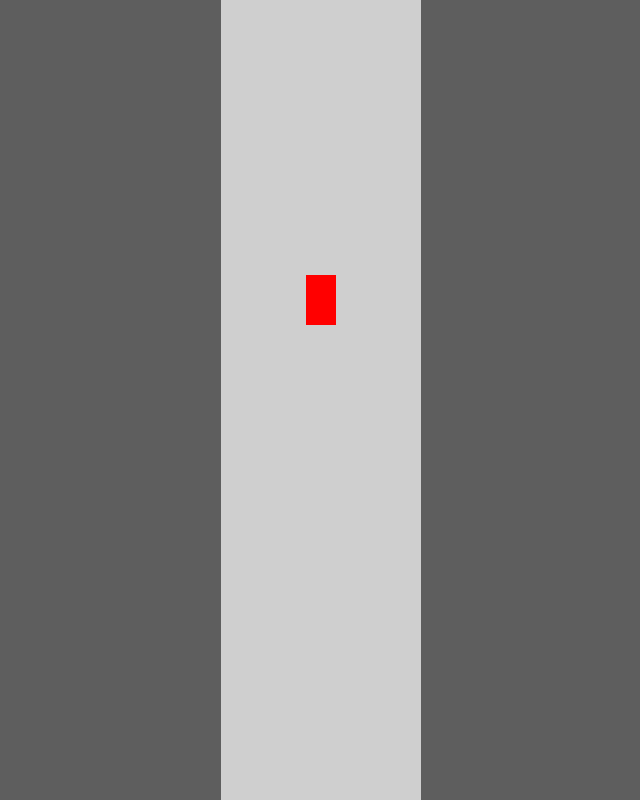
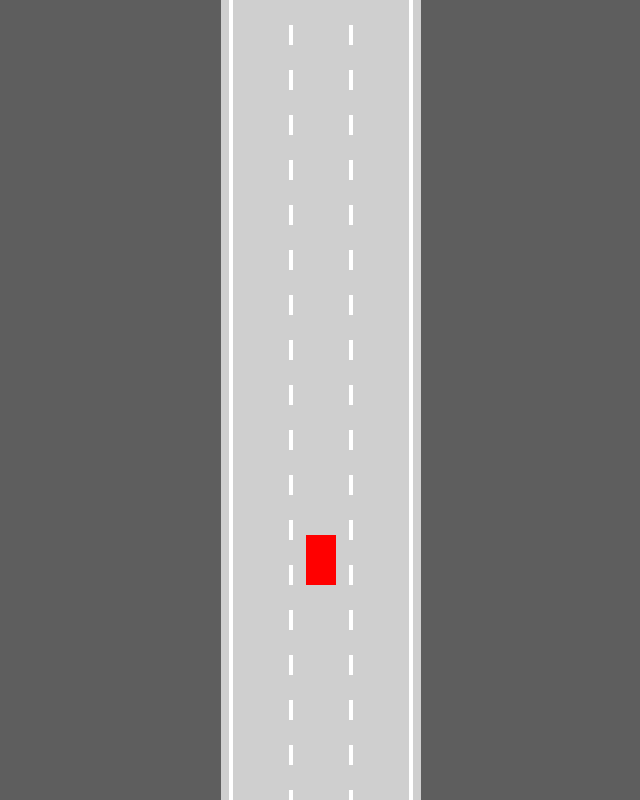
Before and after one commit to bartosztrusinski/self-driving-car-highway, a plain HTML site: page index.html in a window 1280 px wide. Shown: the whole page, without its empty margins (319-959 px from the left). Drawn offline with Linux system fonts and the light colour scheme.

Commit message:
Add road class and utility file

```diff
--- a/dist/Car.js
+++ b/dist/Car.js
@@ -23,6 +23,9 @@ var Car = /** @class */ (function () {
             right: false,
         };
     }
+    Car.prototype.getCoords = function () {
+        return { x: this.x, y: this.y };
+    };
     Car.prototype.draw = function (ctx) {
         ctx.save();
         ctx.translate(this.x, this.y);
--- /dev/null
+++ b/dist/Road.js
@@ -0,0 +1,48 @@
+"use strict";
+var Road = /** @class */ (function () {
+    function Road(horizontalCenter, width, laneCount) {
+        if (laneCount === void 0) { laneCount = 3; }
+        this.width = width;
+        this.laneCount = laneCount;
+        this.infinity = 1000000;
+        this.left = horizontalCenter - width / 2;
+        this.right = horizontalCenter + width / 2;
+        this.top = -this.infinity;
+        this.bottom = this.infinity;
+        this.laneCount = laneCount;
+        var leftBorder = {
+            start: { x: this.left, y: this.top },
+            end: { x: this.left, y: this.bottom },
+        };
+        var bottomBorder = {
+            start: { x: this.right, y: this.top },
+            end: { x: this.right, y: this.bottom },
+        };
+        this.borders = [leftBorder, bottomBorder];
+    }
+    Road.prototype.getLaneCenter = function (laneIndex) {
+        laneIndex = clamp(laneIndex, 0, this.laneCount - 1);
+        var laneWidth = this.width / this.laneCount;
+        return (linearInterpolation(this.left, this.right, laneIndex / this.laneCount) +
+            laneWidth / 2);
+    };
+    Road.prototype.draw = function (ctx) {
+        ctx.lineWidth = 4;
+        ctx.strokeStyle = "white";
+        this.borders.forEach(function (border) {
+            ctx.beginPath();
+            ctx.moveTo(border.start.x, border.start.y);
+            ctx.lineTo(border.end.x, border.end.y);
+            ctx.stroke();
+        });
+        for (var i = 1; i < this.laneCount; i++) {
+            var linePosition = linearInterpolation(this.left, this.right, i / this.laneCount);
+            ctx.beginPath();
+            ctx.setLineDash([20, 25]);
+            ctx.moveTo(linePosition, this.bottom);
+            ctx.lineTo(linePosition, this.top);
+            ctx.stroke();
+        }
+    };
+    return Road;
+}());
--- a/dist/index.js
+++ b/dist/index.js
@@ -9,11 +9,16 @@ var ctx = canvas.getContext("2d");
 if (!ctx) {
     throw new Error("Canvas context not found");
 }
-var car = new Car(100, 300, 30, 50);
+var road = new Road(canvas.width / 2, canvas.width * 0.9);
+var car = new Car(road.getLaneCenter(1), 300, 30, 50);
 animate();
 function animate() {
+    ctx === null || ctx === void 0 ? void 0 : ctx.save();
     canvas.height = window.innerHeight;
+    ctx === null || ctx === void 0 ? void 0 : ctx.translate(0, -car.getCoords().y + canvas.height * 0.7);
     car.updatePosition();
+    road.draw(ctx);
     car.draw(ctx);
+    ctx === null || ctx === void 0 ? void 0 : ctx.restore();
     requestAnimationFrame(animate);
 }
--- /dev/null
+++ b/dist/utility.js
@@ -0,0 +1,7 @@
+"use strict";
+function linearInterpolation(start, end, t) {
+    return start + (end - start) * t;
+}
+function clamp(num, min, max) {
+    return Math.min(Math.max(num, min), max);
+}
--- a/index.html
+++ b/index.html
@@ -6,6 +6,8 @@
     <meta name="viewport" content="width=device-width, initial-scale=1.0" />
     <title>AI - self driving car</title>
     <link rel="stylesheet" href="index.css" />
+    <script defer src="dist/utility.js"></script>
+    <script defer src="dist/Road.js"></script>
     <script defer src="dist/Car.js"></script>
     <script defer src="dist/Controls.js"></script>
     <script defer src="dist/index.js"></script>
--- a/src/Car.ts
+++ b/src/Car.ts
@@ -5,7 +5,6 @@ interface Directions {
   right: boolean;
   [key: string]: boolean;
 }
-
 class Car {
   private isMoving: Directions;
   private controls: Controls;
@@ -42,6 +41,10 @@ class Car {
       left: false,
       right: false,
     };
+  }
+
+  public getCoords(): Coords {
+    return { x: this.x, y: this.y };
   }
 
   public draw(ctx: CanvasRenderingContext2D) {
```
Also changed, not shown: src/Road.ts (added, +72 -0 lines), src/index.ts (+9 -1 lines), src/utility.ts (added, +12 -0 lines).
